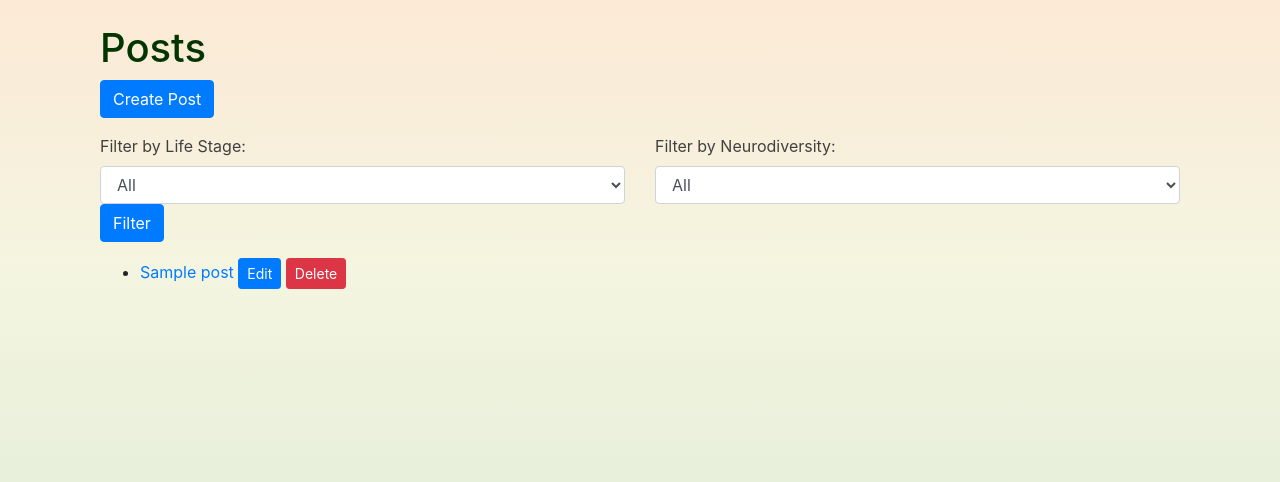
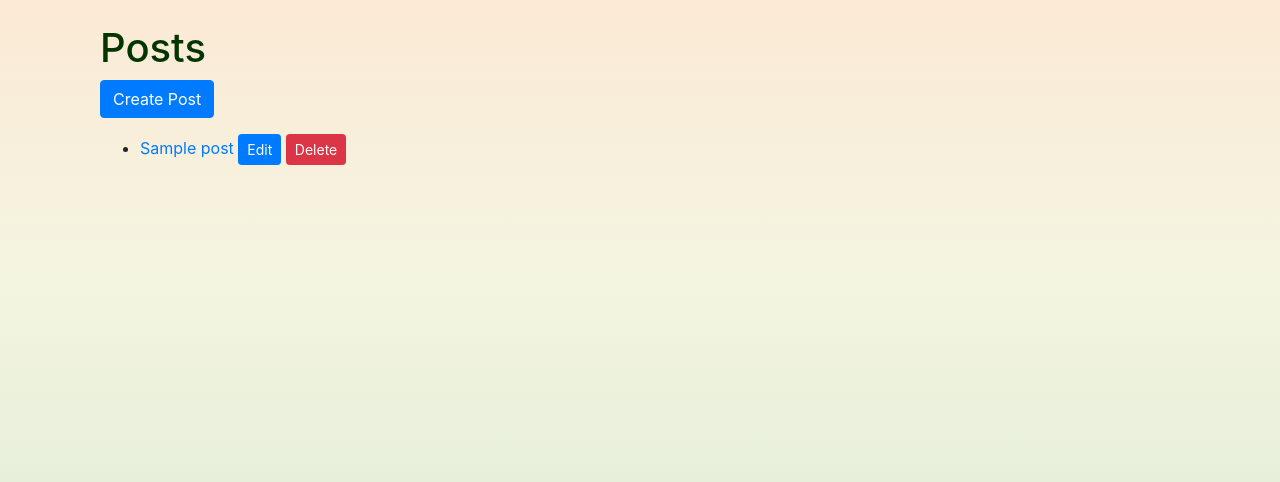
Before and after one commit to violaberg/infinity-health-hub, a Django app: page /forum/posts/ in a window 1280 px wide. Shown: the part 127-609 px from the top of the page. Run offline with Django 4.2, Linux system fonts and the light colour scheme; a user stored in the database is signed in; tables that the repository leaves empty hold one stand-in row (values such as "Sample post"); some libraries are stand-ins or nearby versions.

Commit message:
Add post filtering by lifestage / neurodiversity

```diff
--- a/forum/templates/forum/post_list.html
+++ b/forum/templates/forum/post_list.html
@@ -10,30 +10,6 @@
         <a href="{% url 'create_post' %}" class="btn btn-primary mb-3">Create Post</a>
     {% endif %}
 
-    <form action="{% url 'posts' %}" method="GET" class="mb-3">
-        <div class="row">
-            <div class="col-md-6">
-                <label for="life_stage_filter">Filter by Life Stage:</label>
-                <select name="life_stage" id="life_stage_filter" class="form-control">
-                    <option value="">All</option>
-                    <option value="child">Child</option>
-                    <option value="teenager">Teenager</option>
-                    <option value="adult">Adult</option>
-                </select>
-            </div>
-            <div class="col-md-6">
-                <label for="neurodiversity_filter">Filter by Neurodiversity:</label>
-                <select name="neurodiversity" id="neurodiversity_filter" class="form-control">
-                    <option value="">All</option>
-                    <option value="autism">Autism</option>
-                    <option value="adhd">ADHD</option>
-                    <option value="dyslexia">Dyslexia</option>
-                </select>
-            </div>
-        </div>
-        <button type="submit" class="btn btn-primary">Filter</button>
-    </form>
-
     <ul>
         {% for post in posts %}
             <li>
@@ -44,7 +20,7 @@
                 {% endif %}
             </li>
         {% empty %}
-            <li>No posts found.</li>
+            <li>No posts found matching your life stage or neurodiversity</li>
         {% endfor %}
     </ul>
 </div>
--- a/forum/views.py
+++ b/forum/views.py
@@ -8,7 +8,15 @@ from django.utils.text import slugify
 
 
 def post_list(request):
-    posts = Post.objects.filter(is_approved=True)
+    user_profile = request.user.userprofile
+    life_stages = user_profile.lifestage.all()
+    neurodiversities = user_profile.neurodiversity.all()
+
+    posts = Post.objects.filter(
+        life_stage__in=life_stages,
+        neurodiversity__in=neurodiversities,
+        is_approved=True
+    ).distinct()
 
     context = {
         'posts': posts,
```
